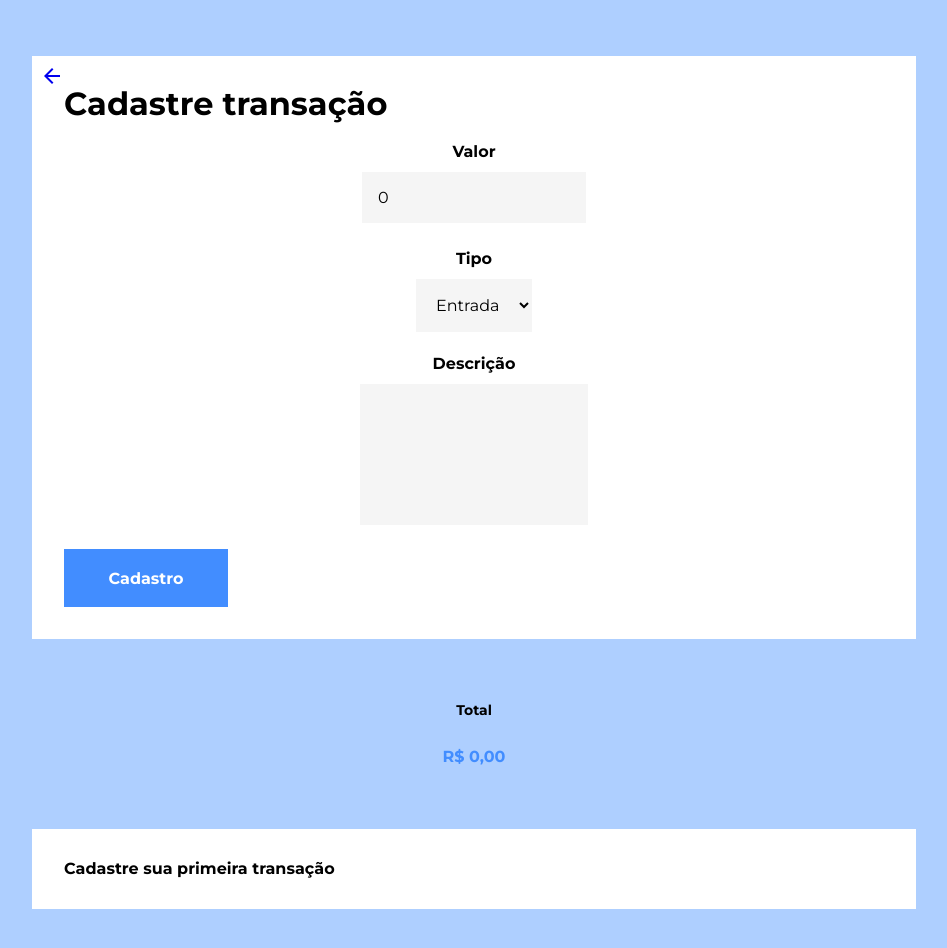
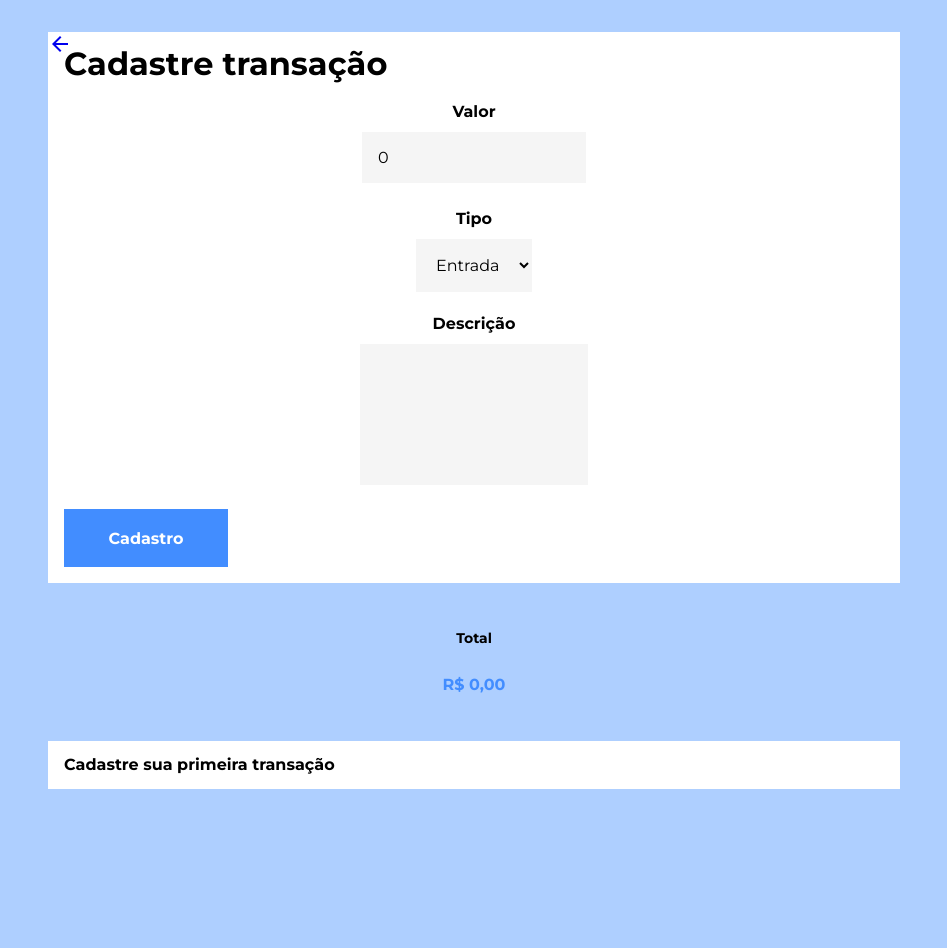
Before and after one commit to Henriqueamfreitas/finances_angular, an Angular app in the folder finances_angular/: page /transaction in a window 1280 px wide. Shown: the top 948 px of the page, without its empty margins (166-1113 px from the left). After the commit the page ends 821 px from the top, so only its background shows below. Built offline with nearby package versions, Linux system fonts and the light colour scheme.

Commit message:
estilização pc pronta

```diff
--- a/finances_angular/src/app/components/form/form.component.css
+++ b/finances_angular/src/app/components/form/form.component.css
@@ -7,8 +7,8 @@ form{
 
 a{
   position: absolute;
-  left: .5rem;
-  top: .5rem;
+  left: 0rem;
+  top: 0rem;
   cursor: pointer;
 }
 
--- a/finances_angular/src/app/pages/transaction-page/transaction-page.component.css
+++ b/finances_angular/src/app/pages/transaction-page/transaction-page.component.css
@@ -3,7 +3,7 @@ main{
   flex-direction: column;
   justify-content: center;
   align-items: center;
-  padding: 3.5rem 0rem;
+  padding: 2rem 0rem;
   div{
     background-color: transparent;
     display: flex;
--- a/finances_angular/src/app/styles/grid.css
+++ b/finances_angular/src/app/styles/grid.css
@@ -4,7 +4,7 @@
 
 .container.big{
   max-width: 51.25rem;
-  padding: 2rem;
+  padding: 1rem;
   width: 51.25rem;
 }
 
```
